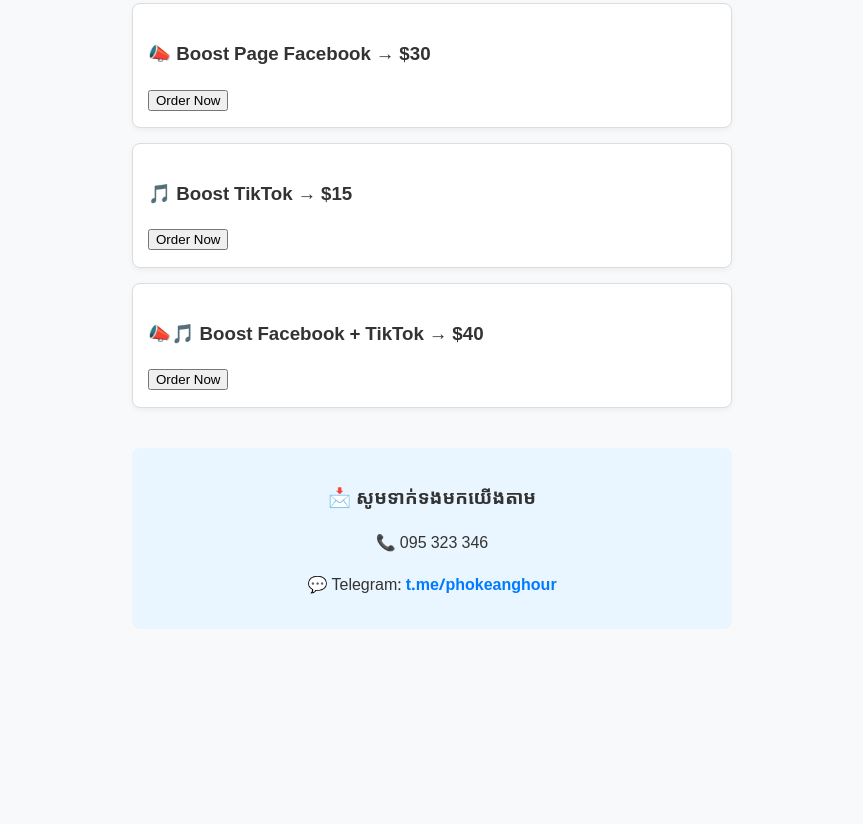
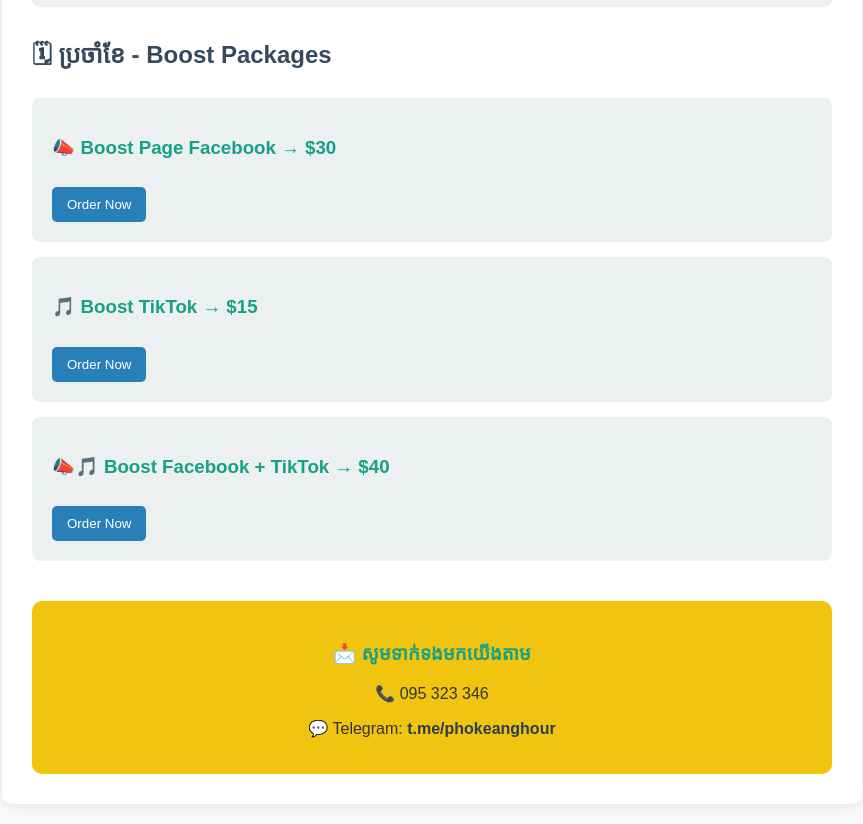
Before and after one commit to Keanghour/ZackryMediaPackages, a plain HTML site: page index.html in a window 1280 px wide. Shown: the part 1839-2663 px from the top of the page, without its empty margins (208-1071 px from the left). Before the commit the page ends 2488 px from the top, so only its background shows below. Drawn offline with Linux system fonts and the light colour scheme.

Commit message:
Update style.css

```diff
--- a/style.css
+++ b/style.css
@@ -1,61 +1,69 @@
 body {
-  font-family: "Noto Sans Khmer", "Arial", sans-serif;
-  background: #f7f9fb;
+    font-family: 'Arial', sans-serif;
+    background-color: #f9f9f9;
     color: #333;
-  line-height: 1.6;
+    margin: 0;
     padding: 20px;
-  max-width: 600px;
+}
+
+.container {
+    max-width: 800px;
     margin: auto;
+    background-color: #fff;
+    padding: 30px;
+    border-radius: 10px;
+    box-shadow: 0 0 15px rgba(0,0,0,0.1);
 }
 
 h1 {
     text-align: center;
-  font-size: 1.8em;
+    color: #2c3e50;
 }
 
 h2 {
-  color: #444;
     margin-top: 30px;
+    color: #34495e;
+}
+
+h3 {
+    color: #16a085;
 }
 
 .package {
-  background: #fff;
-  border: 1px solid #ddd;
+    background-color: #ecf0f1;
+    padding: 20px;
+    margin: 15px 0;
     border-radius: 8px;
-  padding: 15px;
-  margin: 15px 0;
-  box-shadow: 0 2px 5px rgba(0, 0, 0, 0.05);
-  cursor: pointer;
-  transition: background 0.3s, transform 0.2s;
 }
 
-.package:hover {
-  background: #f0f8ff;
-  transform: scale(1.02);
+.package p {
+    margin: 5px 0;
 }
 
-.plan-title {
-  font-weight: bold;
-  color: #007bff;
-  font-size: 1.1em;
+button {
+    background-color: #2980b9;
+    color: white;
+    padding: 10px 15px;
+    border: none;
+    border-radius: 5px;
+    cursor: pointer;
+    margin-top: 10px;
 }
 
-.bonus {
-  color: #28a745;
-  font-style: italic;
-  margin-top: 5px;
+button:hover {
+    background-color: #1c5980;
 }
 
 .contact {
+    margin-top: 40px;
     text-align: center;
-  margin-top: 40px;
-  background: #e9f5ff;
-  border-radius: 8px;
-  padding: 15px;
+    padding: 20px;
+    background-color: #f1c40f;
+    border-radius: 10px;
 }
 
 .contact a {
-  color: #007bff;
+    color: #2c3e50;
     text-decoration: none;
     font-weight: bold;
 }
```
Lines whose indentation alone changed are shown as unchanged.
